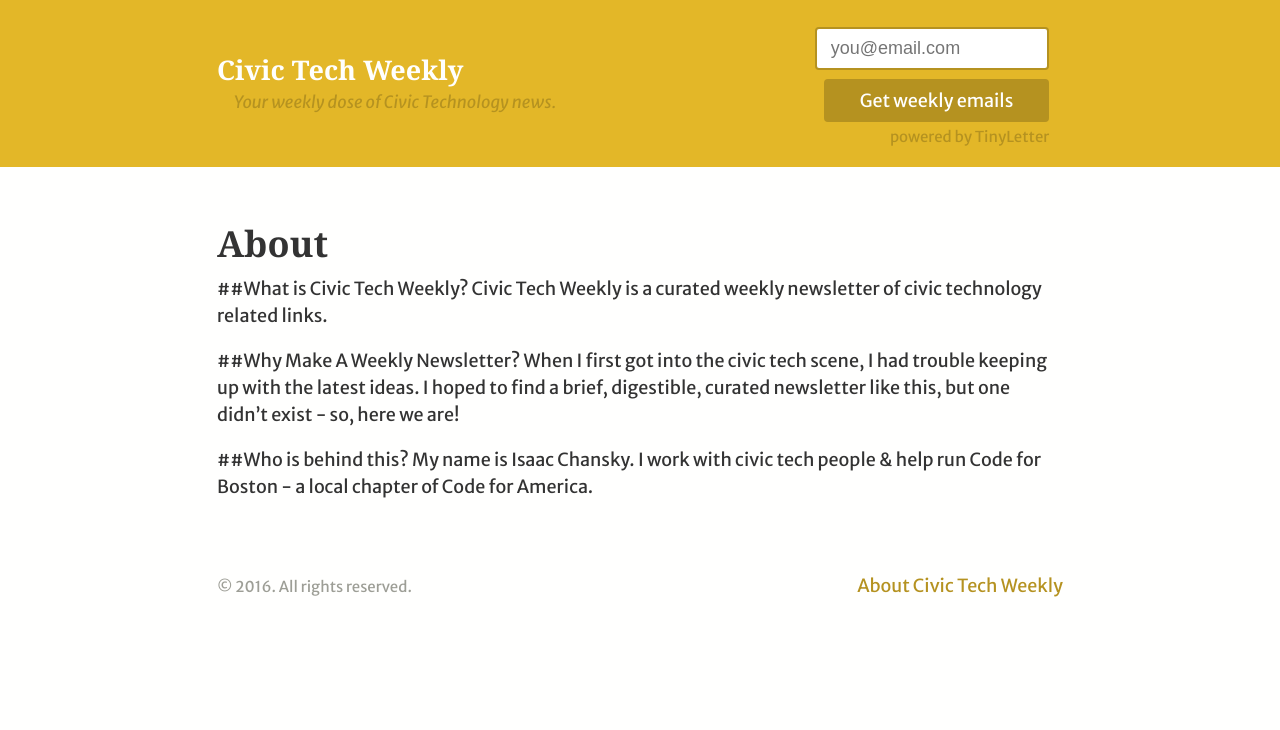
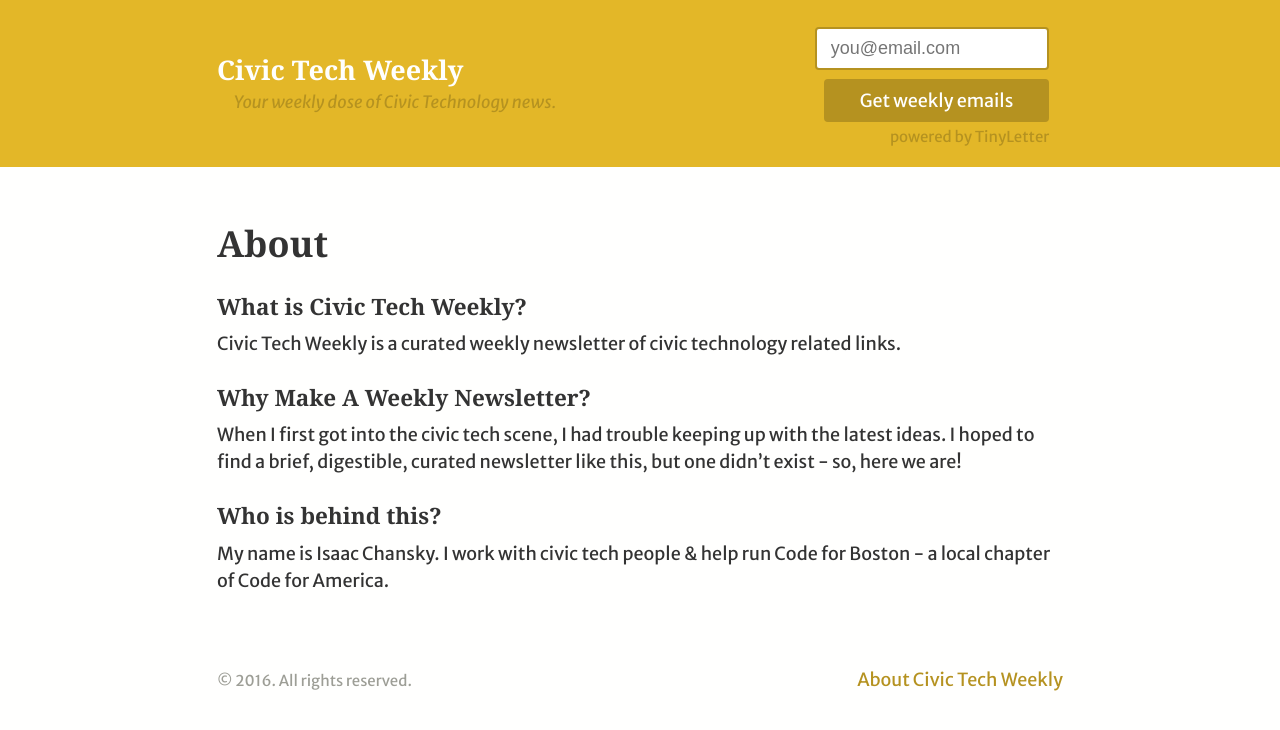
Before and after one commit to isaacchansky/civic_tech_weekly, a Jekyll site: the page built from about.md, in a window 1280 px wide. Shown: the top 730 px of the page. Built offline with Jekyll 4.4.1, drawn with Linux system fonts in a browser that asks for light colours; some web fonts are replaced.

```diff
--- a/about.md
+++ b/about.md
@@ -3,11 +3,11 @@ layout: page
 title: About
 ---
 
-##What is Civic Tech Weekly?
+### What is Civic Tech Weekly?
 Civic Tech Weekly is a curated weekly newsletter of civic technology related  links.
 
-##Why Make A Weekly Newsletter?
+### Why Make A Weekly Newsletter?
 When I first got into the civic tech scene, I had trouble keeping up with the latest ideas. I hoped to find a brief, digestible, curated newsletter like this, but one didn't exist - so, here we are!
 
-##Who is behind this?
+### Who is behind this?
 My name is Isaac Chansky. I work with civic tech people & help run Code for Boston - a local chapter of Code for America.
```
